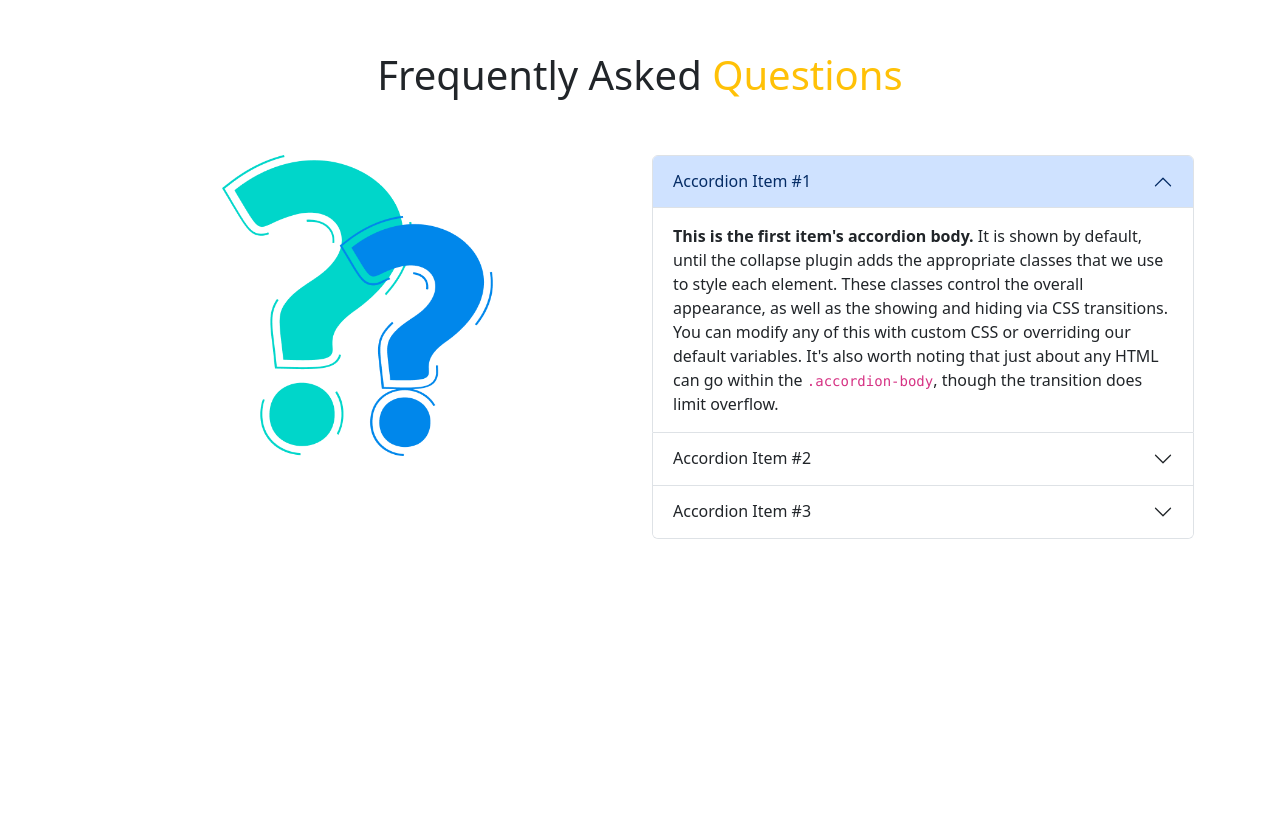
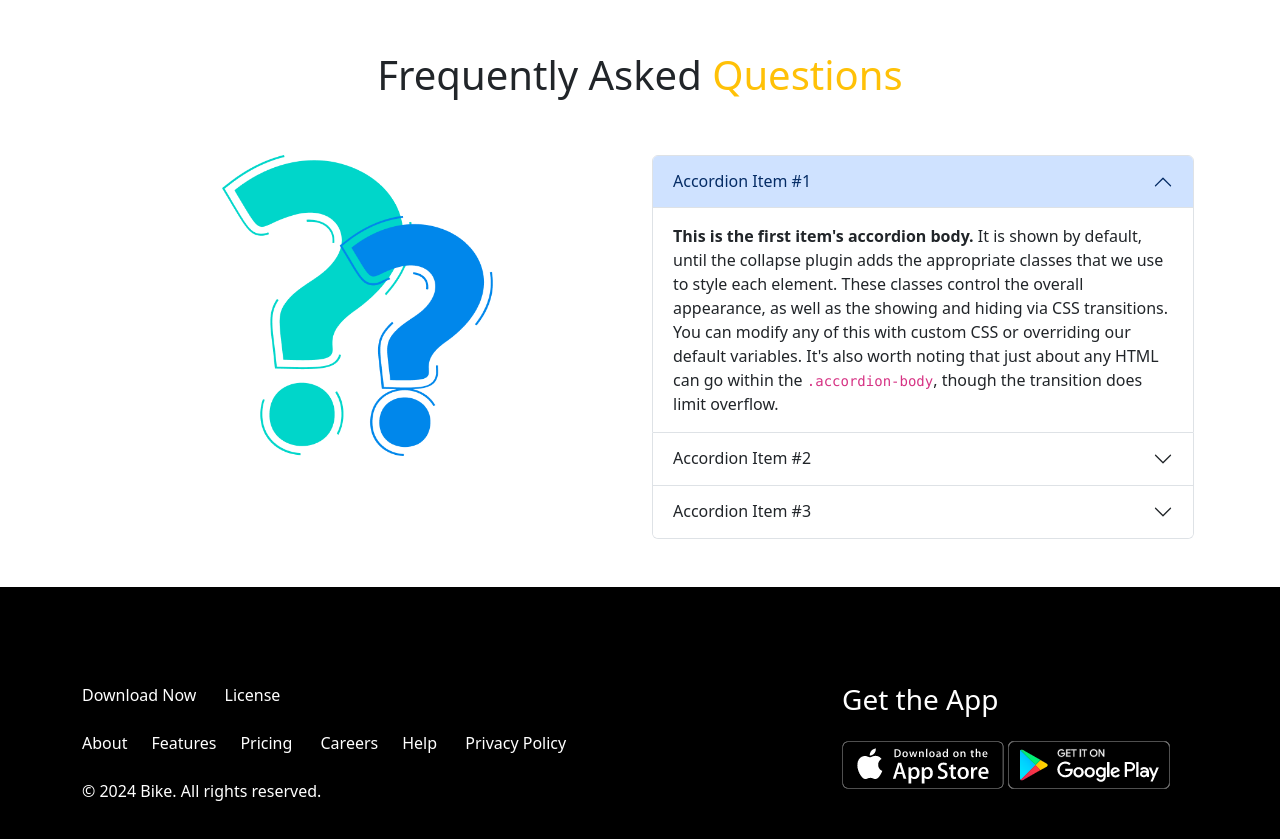
Before and after one commit to Salikur6/Biker-Zone, a plain HTML site: page index.html in a window 1280 px wide. Shown: the part 2612-3451 px from the top of the page. Before the commit the page ends 3199 px from the top, so only its background shows below. Drawn offline with nearby package versions, Linux system fonts and the light colour scheme.

Commit message:
footer section completed

```diff
--- a/index.html
+++ b/index.html
@@ -343,9 +343,6 @@
         </section>
 
 
-
-
-
         <!-- Frequently Asked Questions ------------------ -->
 
         <section class="frequently-asked mt-5 py-5 container-lg px-3">
@@ -422,12 +419,44 @@
         </section>
 
 
-
     </main>
 
 
     <!-- Footer section ---------------- -->
-    <footer>
+    <footer class="bg-black py-5">
+
+        <div class="container-lg  my-5">
+            <div class="row">
+                <div class="col-lg-8 col-md-8 col-12">
+                    <div>
+                        <div class="mb-4">
+                            <a class="text-decoration-none text-white me-4" href="">Download Now</a>
+                            <a class="text-decoration-none text-white me-4" href="">License</a>
+                        </div>
+                        <div class="mb-4">
+                            <a class="text-decoration-none text-white me-4" href="">About</a><a
+                                class="text-decoration-none text-white me-4" href="">Features</a><a
+                                class="text-decoration-none text-white me-4" href="">Pricing</a>
+                            <a class="text-decoration-none text-white me-4" href="">Careers</a><a
+                                class="text-decoration-none text-white me-4" href="">Help</a>
+                            <a class="text-decoration-none text-white me-4" href="">Privacy Policy</a>
+                        </div>
+
+                        <p class="mb-4 text-white">&copy; 2024 Bike. All rights reserved.</p>
+                    </div>
+                </div>
+
+
+                <div class="col-lg-4 col-md-4 col-12">
+                    <h3 class="text-white mb-4"> Get the App
+                    </h3>
+                    <div>
+                        <img src="images/app-store.png" alt="">
+                        <img src="images/google-play.png" alt="">
+                    </div>
+                </div>
+            </div>
+        </div>
 
     </footer>
 
```
Also changed, not shown: images/app-store.png (added), images/google-play.png (added).
